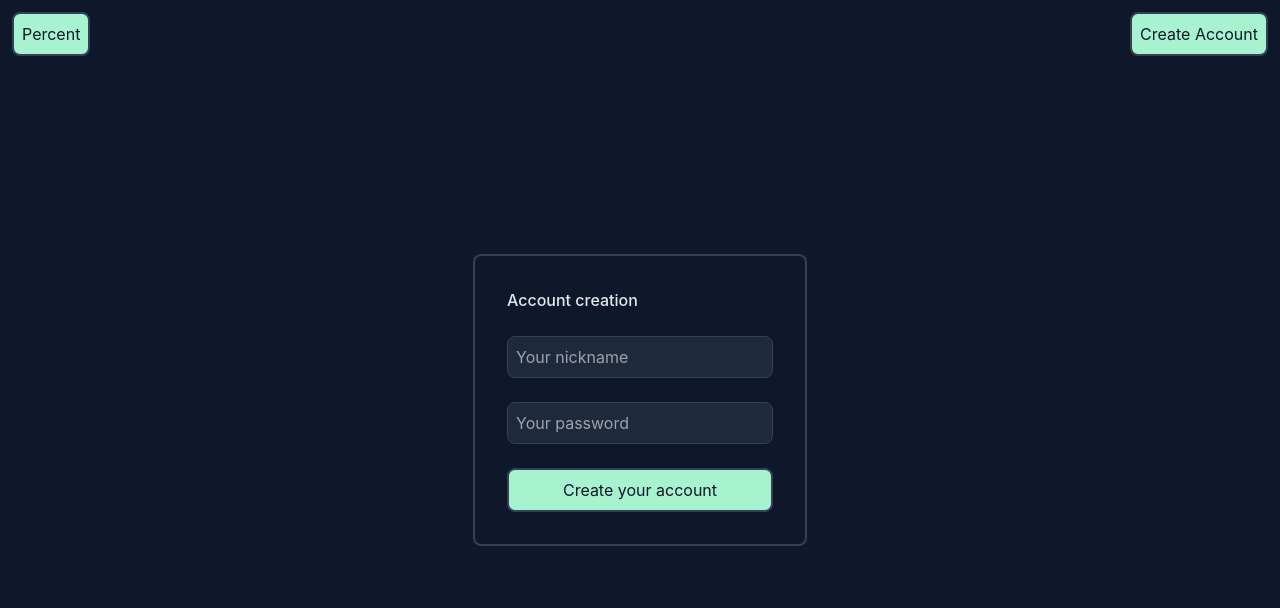
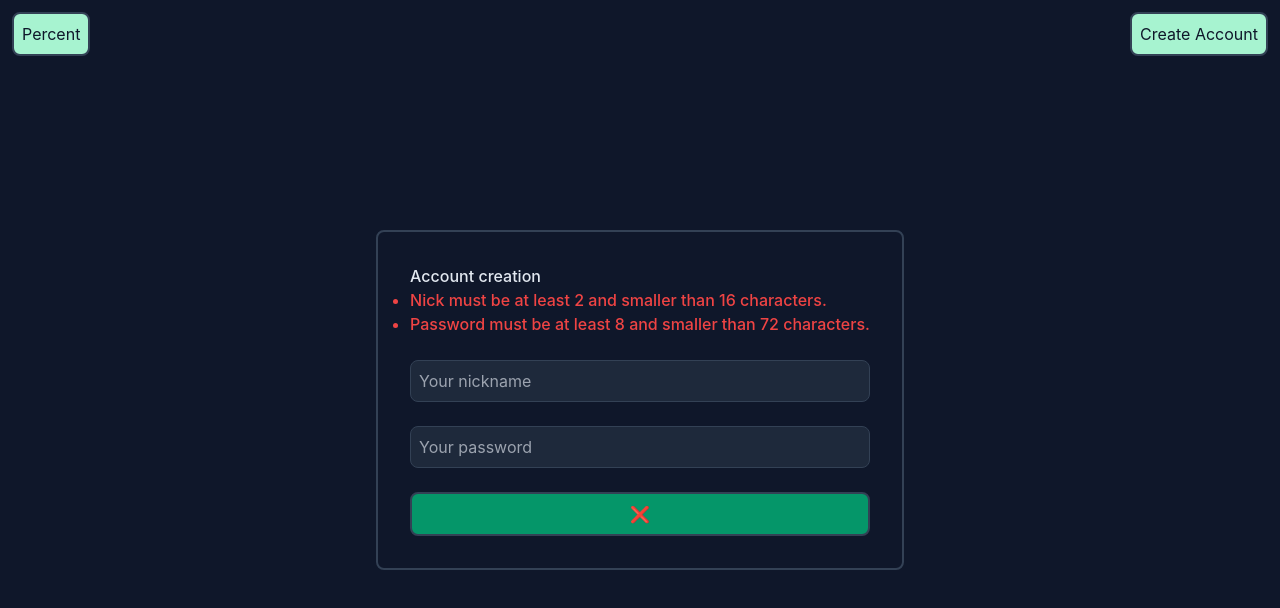
Before and after one commit to yxqsnz/percent, a Nuxt app in the folder web-ui/: page /mkaccount in a window 1280 px wide. Shown: the top 608 px of the page. Built offline with nearby package versions, Linux system fonts and the light colour scheme; a web font is replaced by a local one.

Commit message:
web-ui: rewrite in nuxt!

```diff
--- a/web-ui/components/YoButton.vue
+++ b/web-ui/components/YoButton.vue
@@ -1,8 +1,27 @@
 <template>
   <button
-    class="bg-emerald-200 border-slate-700 border-solid border-2 rounded-lg p-2 text-slate-900 outline-none outline-0"
+    :class="`bg-emerald-200
+    border-slate-700
+    border-solid
+    border-2
+    rounded-lg
+    p-2
+    text-slate-900
+    outline-none
+    outline-0
+    transition-colors
+    duration-500
+    ${props.moreClasses}`"
     v-bind="$attrs"
   >
     <slot />
   </button>
 </template>
+
+<script setup lang="ts">
+interface Props {
+  moreClasses?: string;
+}
+
+const props = defineProps<Props>();
+</script>
--- a/web-ui/pages/mkaccount.vue
+++ b/web-ui/pages/mkaccount.vue
@@ -1,9 +1,20 @@
 <template>
-  <form>
-    <div
+  <form
     class="grid place-items-stretch gap-6 m-4 rounded-lg bg-slate-900 p-8 border-solid border-slate-700 border-2"
   >
-      <h1 className="text-slate-200 font-medium">Account creation</h1>
+    <h1 className="text-slate-200 font-medium">
+      Account creation
+
+      <ul className="list-disc text-red-500">
+        <li v-if="validations.invalidNickname">
+          Nick must be at least 2 and smaller than 16 characters.
+        </li>
+
+        <li v-if="validations.invalidPassword">
+          Password must be at least 8 and smaller than 72 characters.
+        </li>
+      </ul>
+    </h1>
 
     <RegisterField
       type="text"
@@ -21,12 +32,54 @@
       v-model:value="password"
     />
 
-      <YoButton type="submit"> Create your account </YoButton>
-    </div>
+    <YoButton
+      type="submit"
+      :moreClasses="moreClasses"
+      @click="onSubmit"
+      :disabled="!buttonEnabled"
+    >
+      <span v-if="validations.passed"> Create your account </span>
+      <span v-else> ❌ </span>
+    </YoButton>
   </form>
 </template>
 
-<script setup>
+<script setup lang="ts">
 const nick = ref("");
 const password = ref("");
+const buttonEnabled = ref(false);
+const moreClasses = ref("");
+const validations = {
+  invalidPassword: true,
+  invalidNickname: true,
+  passed: false,
+};
+
+const onSubmit = (event: FormDataEvent) => {
+  event.preventDefault();
+  moreClasses.value = "cursor-wait";
+  setTimeout(() => {
+    moreClasses.value = "";
+    const router = useRouter();
+    router.push("/");
+  }, 1500);
+};
+
+watchEffect(() => {
+  const pw = password.value;
+  const nk = nick.value;
+
+  validations.invalidPassword = !(pw.length >= 8 && pw.length <= 72);
+  validations.invalidNickname = !(nk.length >= 2 && nk.length <= 16);
+
+  if (validations.invalidNickname || validations.invalidPassword) {
+    moreClasses.value = "cursor-not-allowed bg-emerald-600 text-red-500";
+    buttonEnabled.value = false;
+    validations.passed = false;
+  } else {
+    moreClasses.value = "";
+    validations.passed = true;
+    buttonEnabled.value = true;
+  }
+});
 </script>
```
Lines whose indentation alone changed are shown as unchanged.
